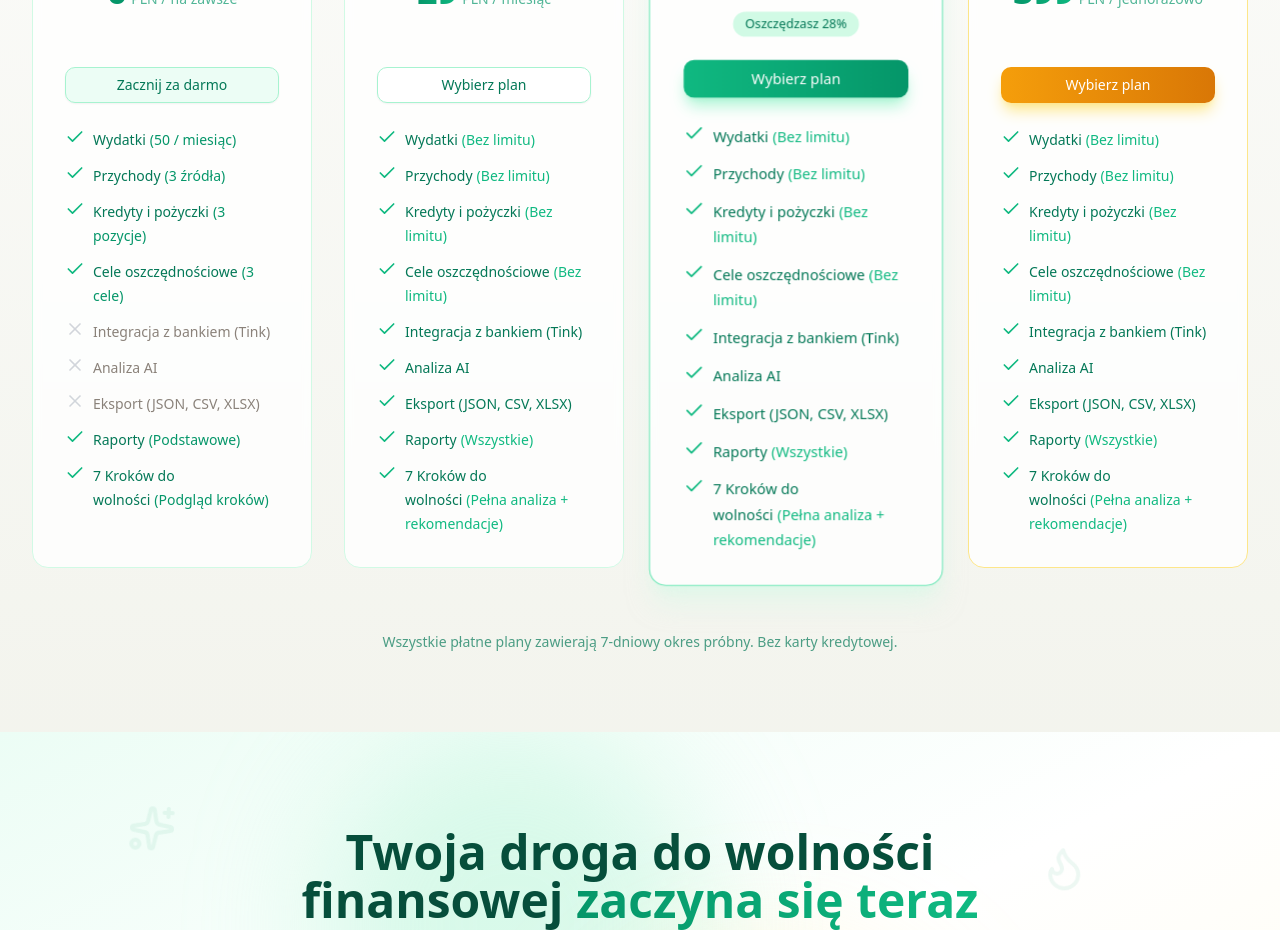
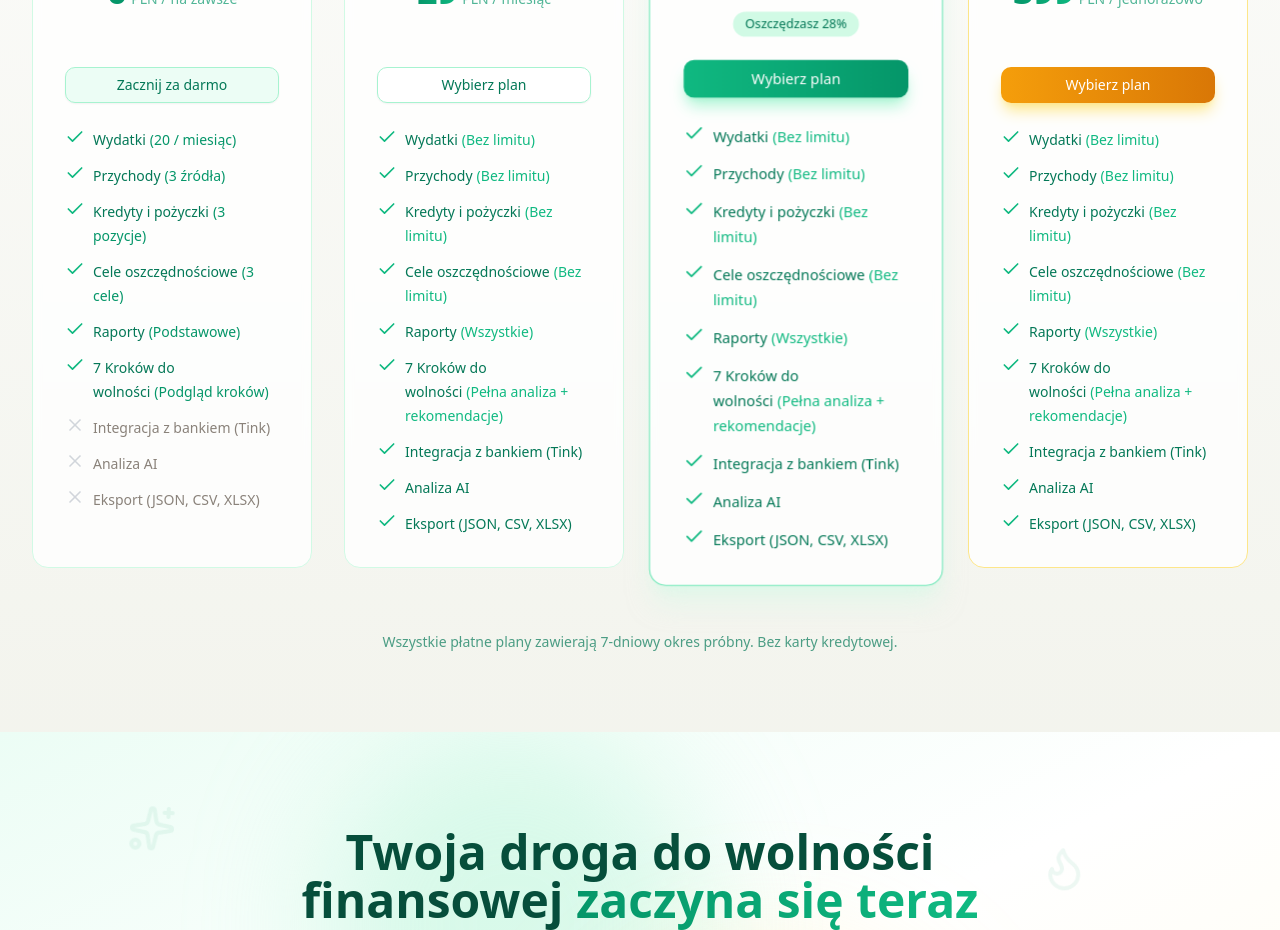
Before and after one commit to elcukro/home-budget, a Next.js app in the folder frontend/: page / in a window 1280 px wide. Shown: the part 8760-9690 px from the top of the page. Built offline with nearby package versions, Linux system fonts and the light colour scheme; no server answers.

Commit message:
fix: 20 expenses/month in free, reorder features (available first)

```diff
--- a/frontend/src/components/landing/PricingSection.tsx
+++ b/frontend/src/components/landing/PricingSection.tsx
@@ -96,39 +96,52 @@ interface PlanFeatures {
 
 const planFeatures: Record<string, PlanFeatures> = {
   free: {
-    expenses: '50 / miesiąc',
+    expenses: '20 / miesiąc',
     income: '3 źródła',
     loans: '3 pozycje',
     savings: '3 cele',
+    reports: 'Podstawowe',
+    babySteps: 'Podgląd kroków',
     bankIntegration: false,
     ai: false,
     export: false,
-    reports: 'Podstawowe',
-    babySteps: 'Podgląd kroków',
   },
   premium: {
     expenses: 'Bez limitu',
     income: 'Bez limitu',
     loans: 'Bez limitu',
     savings: 'Bez limitu',
+    reports: 'Wszystkie',
+    babySteps: 'Pełna analiza + rekomendacje',
     bankIntegration: true,
     ai: true,
     export: true,
-    reports: 'Wszystkie',
-    babySteps: 'Pełna analiza + rekomendacje',
   },
 };
+
+// Order: available in free first, then premium-only
+const featureOrder: Array<keyof PlanFeatures> = [
+  'expenses',
+  'income',
+  'loans',
+  'savings',
+  'reports',
+  'babySteps',
+  'bankIntegration',
+  'ai',
+  'export',
+];
 
 const featureLabels: Record<keyof PlanFeatures, string> = {
   expenses: 'Wydatki',
   income: 'Przychody',
   loans: 'Kredyty i pożyczki',
   savings: 'Cele oszczędnościowe',
+  reports: 'Raporty',
+  babySteps: '7 Kroków do wolności',
   bankIntegration: 'Integracja z bankiem (Tink)',
   ai: 'Analiza AI',
   export: 'Eksport (JSON, CSV, XLSX)',
-  reports: 'Raporty',
-  babySteps: '7 Kroków do wolności',
 };
 
 export default function PricingSection() {
@@ -252,7 +265,7 @@ export default function PricingSection() {
 
                 {/* Features */}
                 <ul className="space-y-3 flex-1">
-                  {(Object.keys(featureLabels) as Array<keyof PlanFeatures>).map((featureKey) => {
+                  {featureOrder.map((featureKey) => {
                     const value = features[featureKey];
                     const isAvailable = value !== false;
                     const displayValue = typeof value === 'string' ? value : null;
```
